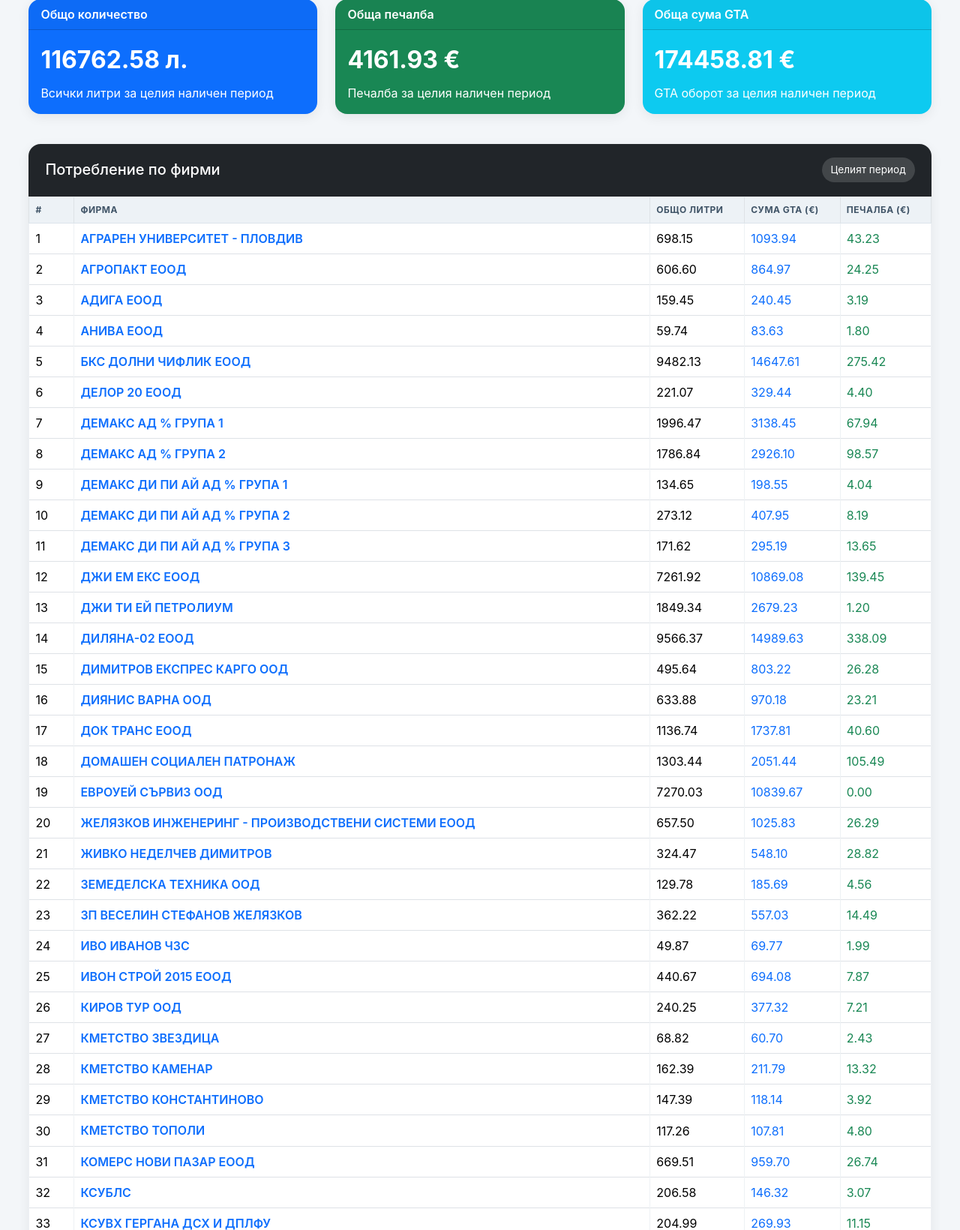
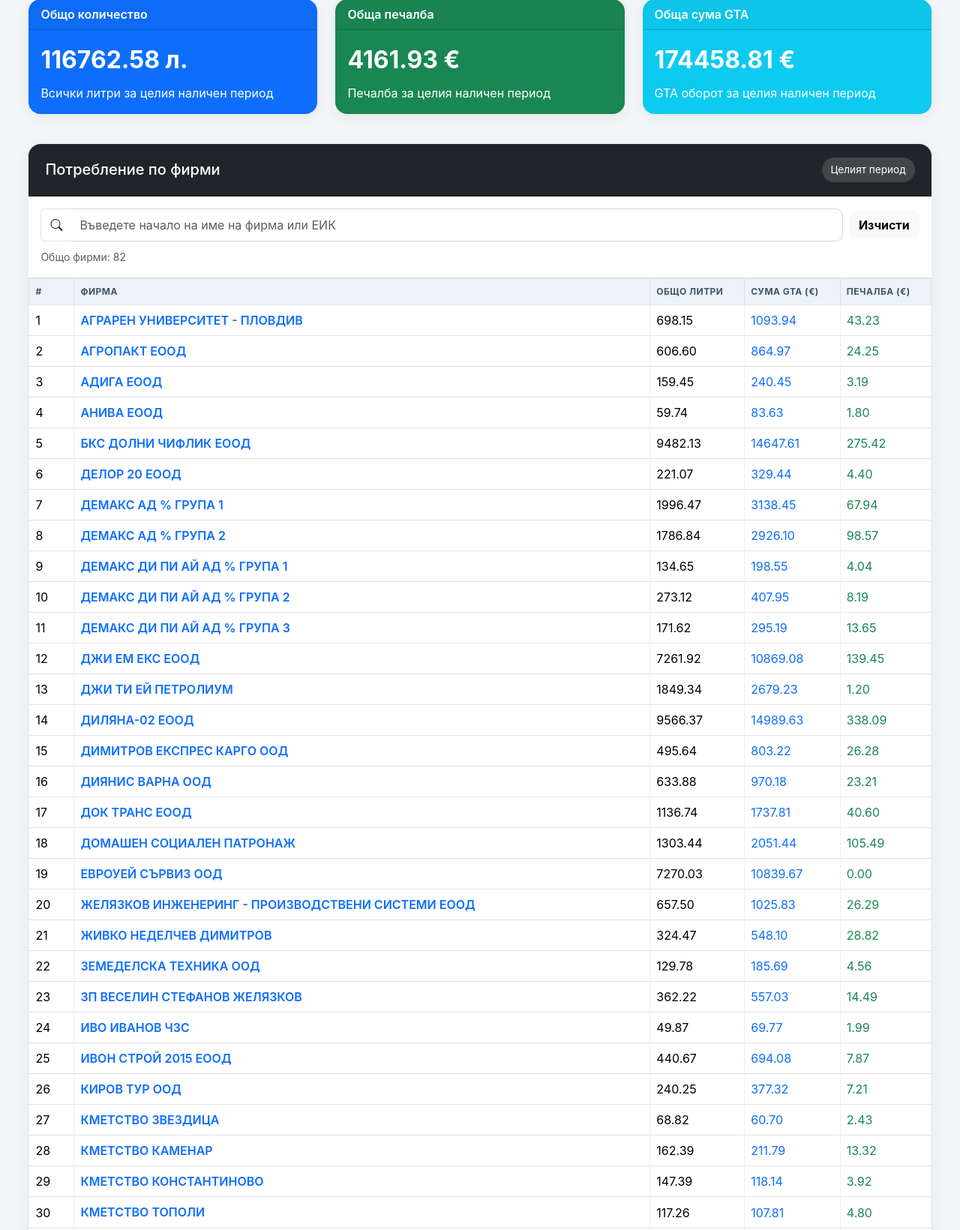
Before and after one commit to plamensve/eko_users, a Django app: page /analytics/ in a window 1280 px wide. Shown: the part 431-2071 px from the top of the page at 75% size. Run offline with Django 5.2, Linux system fonts and the light colour scheme; a user stored in the database is signed in; data comes from the database, SQL or seed files in the repository; some libraries are stand-ins or nearby versions.

Commit message:
Add company search to analytics table

```diff
--- a/templates/core/analytics.html
+++ b/templates/core/analytics.html
@@ -378,6 +378,16 @@
 
         <div class="card-body p-0">
 
+            <div class="p-3 border-bottom">
+                <div class="row g-2 align-items-center">
+                    <div class="col">
+                        <div class="input-group"><span class="input-group-text bg-white border-end-0"><i class="bi bi-search"></i></span><input type="search" class="form-control border-start-0" id="analytics-company-search" placeholder="Въведете начало на име на фирма или ЕИК" aria-label="Филтриране по фирма или ЕИК"></div>
+                    </div>
+                    <div class="col-auto"><button type="button" class="btn btn-light" id="clear-analytics-company-search">Изчисти</button></div>
+                    <div class="col-12"><span class="small text-muted" id="analytics-company-search-count" aria-live="polite"></span></div>
+                </div>
+            </div>
+
             <div class="table-responsive">
 
                 <table class="table table-hover table-bordered mb-0">
@@ -415,10 +425,10 @@
 
                         {% for item in analytics_data %}
 
-                            <tr>
+                            <tr class="analytics-company-row" data-company-name="{{ item.company.name }}" data-company-eik="{{ item.company.eik }}">
 
                                 <td>
-                                    {{ forloop.counter }}
+                                    <span class="analytics-company-number">{{ forloop.counter }}</span>
                                 </td>
 
 
@@ -482,6 +492,8 @@
 
                         {% endfor %}
 
+                        <tr id="analytics-company-filter-empty" class="d-none"><td colspan="5" class="text-center text-muted py-5">Няма съвпадащи фирми. Въведете начало на име или ЕИК.</td></tr>
+
                     </tbody>
 
 
@@ -490,7 +502,7 @@
                         <tr>
 
                             <td colspan="2" class="text-right">
-                                ОБЩО:
+                                ОБЩО ЗА ПЕРИОДА (ВСИЧКИ ФИРМИ):
                             </td>
 
 
@@ -530,3 +542,45 @@
 </div>
 
 {% endblock %}
+
+{% block scripts %}
+<script>
+(() => {
+  const input = document.getElementById('analytics-company-search');
+  const clearButton = document.getElementById('clear-analytics-company-search');
+  const rows = [...document.querySelectorAll('.analytics-company-row')];
+  const emptyState = document.getElementById('analytics-company-filter-empty');
+  const count = document.getElementById('analytics-company-search-count');
+  if (!input) return;
+
+  function normalize(value) {
+    return value.trim().replace(/\s+/g, ' ').toLocaleUpperCase('bg-BG');
+  }
+
+  function filterCompanies() {
+    const query = normalize(input.value);
+    let visible = 0;
+    rows.forEach(row => {
+      const name = normalize(row.dataset.companyName || '');
+      const eik = (row.dataset.companyEik || '').trim();
+      const matches = !query || name.startsWith(query) || eik.startsWith(query);
+      row.classList.toggle('d-none', !matches);
+      if (matches) {
+        visible += 1;
+        row.querySelector('.analytics-company-number').textContent = visible;
+      }
+    });
+    emptyState.classList.toggle('d-none', !query || visible !== 0 || rows.length === 0);
+    count.textContent = query ? `Показани фирми: ${visible}` : `Общо фирми: ${rows.length}`;
+  }
+
+  input.addEventListener('input', filterCompanies);
+  clearButton.addEventListener('click', () => {
+    input.value = '';
+    input.focus();
+    filterCompanies();
+  });
+  filterCompanies();
+})();
+</script>
+{% endblock %}
```
